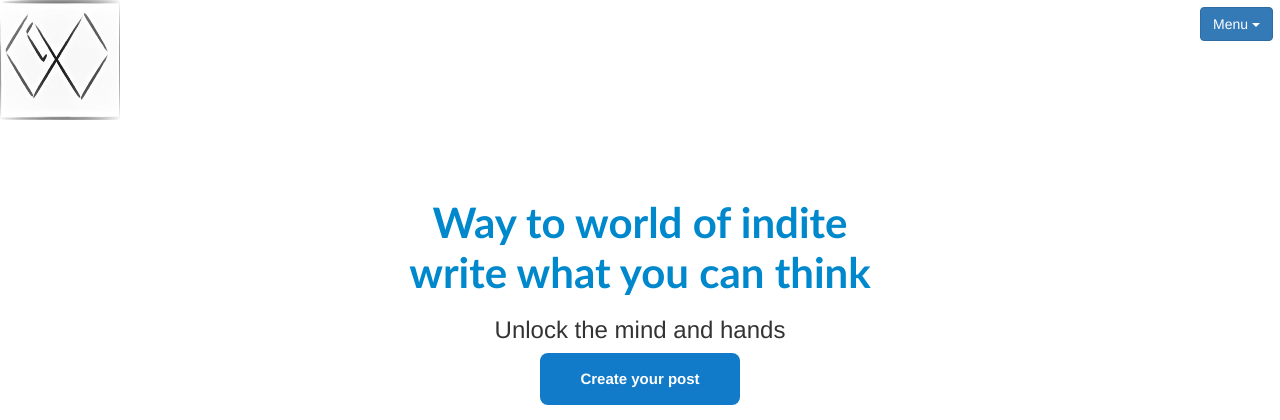
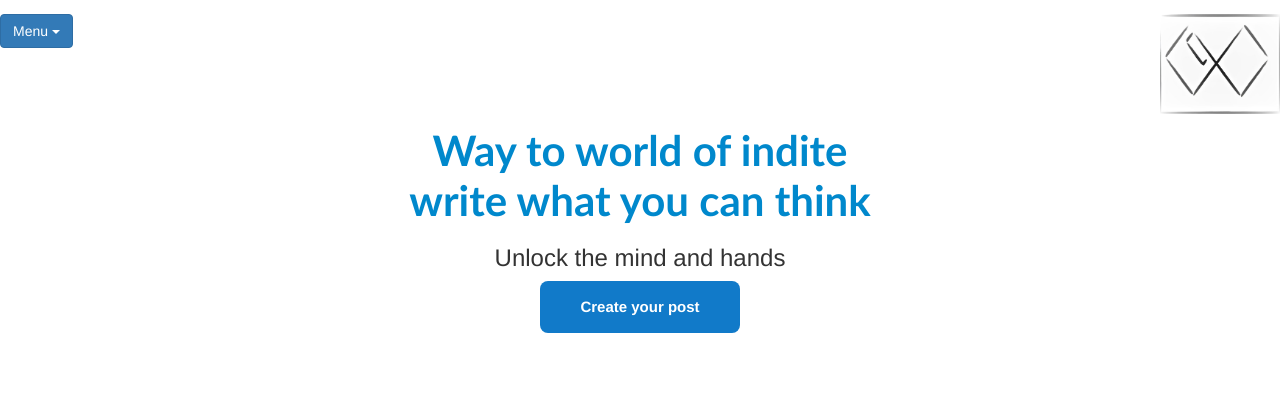
Before and after one commit to ankitkataria7890/indite, a PHP site: page /ankit/about.php in a window 1280 px wide. Shown: the top 420 px of the page. Run offline with PHP 8.4, Linux system fonts and the light colour scheme; the visitor is signed in with stand-in values (Sample User, id 1).

Commit message:
Update about.php

```diff
--- a/about.php
+++ b/about.php
@@ -11,8 +11,8 @@
 
 </head>
 <body>
-<img src="gallery/logo1.jpg" width="120px" height="120px" alt="logo" style="background:transparent;">
-  <div class="dropdown" style="float:right ; margin:.5em .5em 0 0">
+<img src="gallery/logo1.jpg" width="120px" height="100px" alt="logo" style="background:transparent; float:right">
+  <div class="dropdown" style=" margin:1em 1em 0 0">
     <button class="btn btn-primary dropdown-toggle" type="button" data-toggle="dropdown">Menu
     <span class="caret"></span></button>
     <ul class="dropdown-menu">
```
